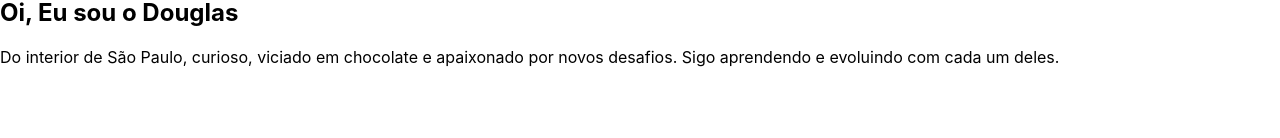
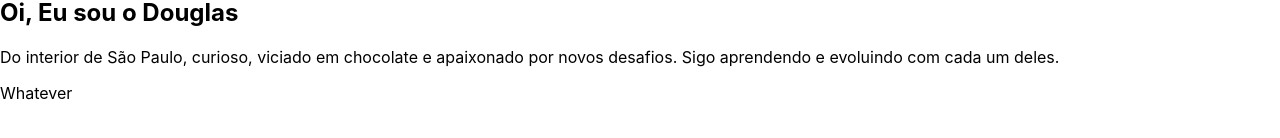
Before and after one commit to bridgecrew-perf6/react-deploy-152, a React (Create React App) app: page / in a window 1280 px wide. Shown: the part 164-302 px from the top of the page. Built offline with nearby package versions, Linux system fonts and the light colour scheme.

Commit message:
Novo deploy

```diff
--- a/src/components/Intro.jsx
+++ b/src/components/Intro.jsx
@@ -8,6 +8,9 @@ function Intro() {
         <p>
           Do interior de São Paulo, curioso, viciado em chocolate e apaixonado por novos desafios. Sigo aprendendo e evoluindo com cada um deles.
         </p>
+        <p>
+          Whatever
+        </p>
       </div>
       <div>
 
```
